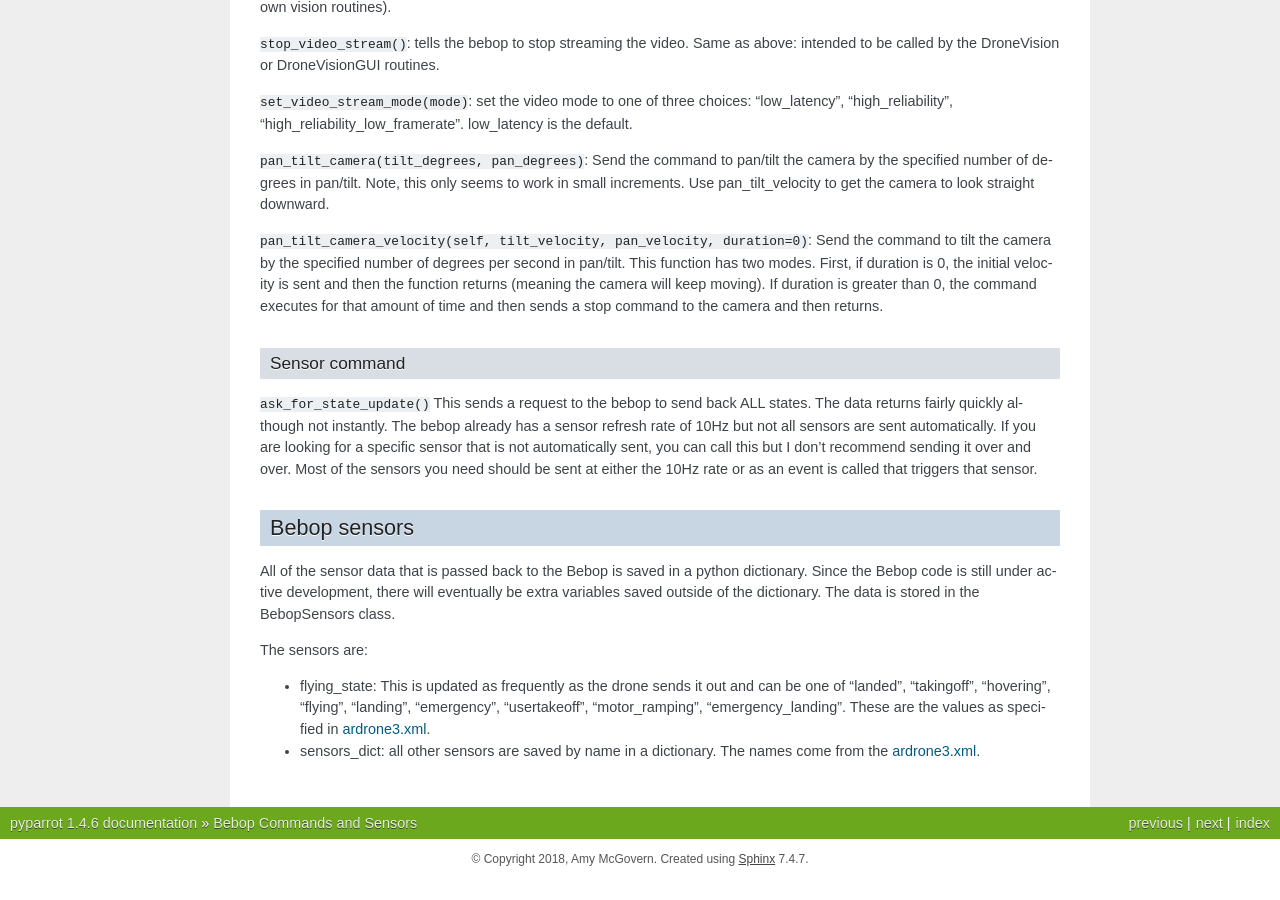
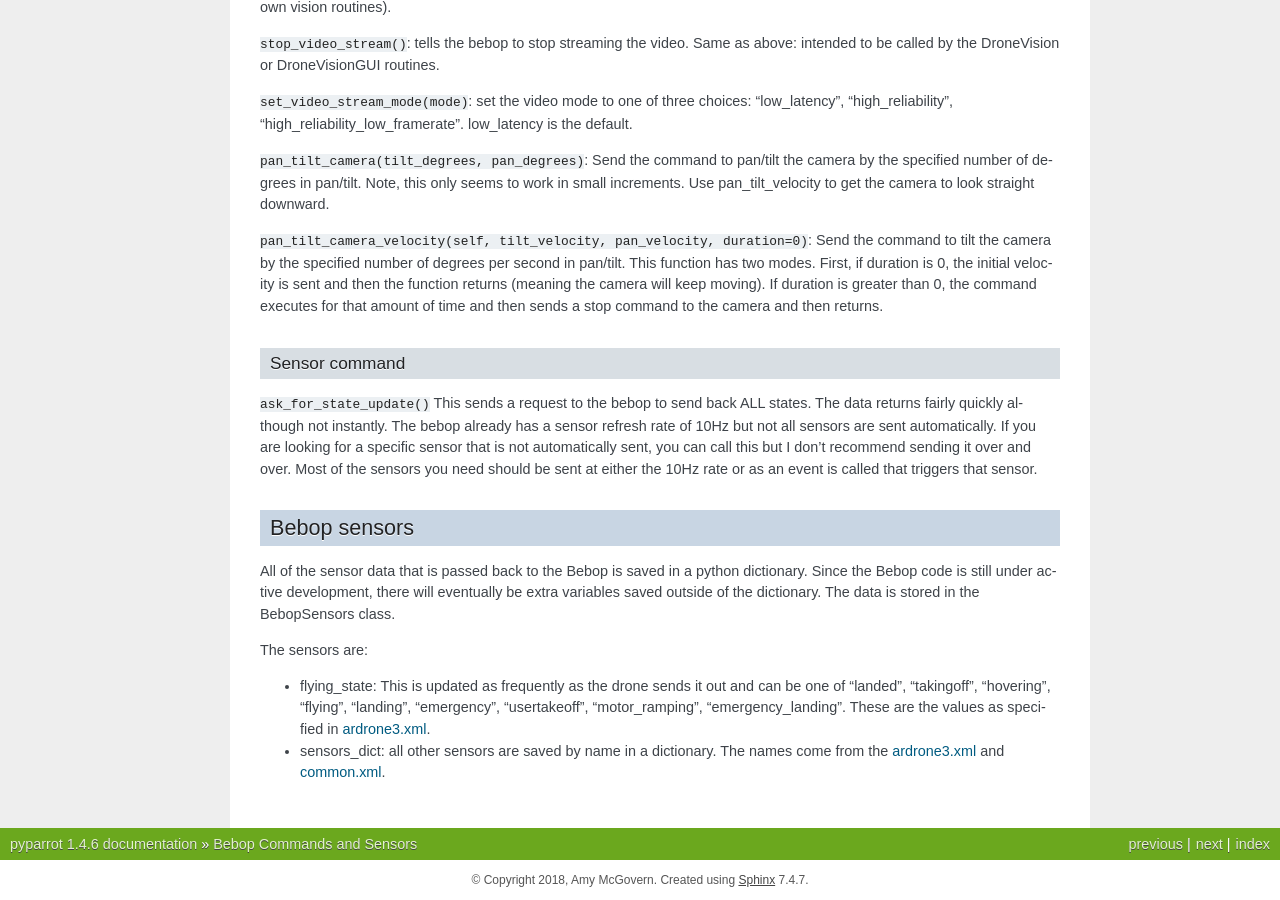
Before and after one commit to amymcgovern/pyparrot, a Sphinx documentation site: the page built from docs/bebopcommands.rst, in a window 1280 px wide and 900 px high, scrolled down 1377 px. Built offline with Sphinx 7.4.7, drawn with Linux system fonts in a browser that asks for light colours; before the commit the page ends 2256 px from its top, so only the background shows below that.

Commit message:
fixed URLs in bebop docs

```diff
--- a/docs/bebopcommands.rst
+++ b/docs/bebopcommands.rst
@@ -104,6 +104,6 @@
 
 The sensors are:
 
-* flying_state: This is updated as frequently as the drone sends it out and can be one of "landed", "takingoff", "hovering", "flying", "landing", "emergency", "usertakeoff", "motor_ramping", "emergency_landing".  These are the values as specified in `ardrone3.xml <https://github.com/amymcgovern/pyparrot/blob/master/commandsandsensors/ardrone3.xml>`_.
+* flying_state: This is updated as frequently as the drone sends it out and can be one of "landed", "takingoff", "hovering", "flying", "landing", "emergency", "usertakeoff", "motor_ramping", "emergency_landing".  These are the values as specified in `ardrone3.xml <https://github.com/amymcgovern/pyparrot/blob/master/pyparrot/commandsandsensors/ardrone3.xml>`_.
 
-* sensors_dict: all other sensors are saved by name in a dictionary.  The names come from the `ardrone3.xml <https://github.com/amymcgovern/pyparrot/blob/master/commandsandsensors/ardrone3.xml) and [common.xml](https://github.com/amymcgovern/pyparrot/blob/master/commandsandsensors/common.xml>`_.
+* sensors_dict: all other sensors are saved by name in a dictionary.  The names come from the `ardrone3.xml <https://github.com/amymcgovern/pyparrot/blob/master/pyparrot/commandsandsensors/ardrone3.xml>`_ and `common.xml <https://github.com/amymcgovern/pyparrot/blob/master/pyparrot/commandsandsensors/common.xml>`_.
```
